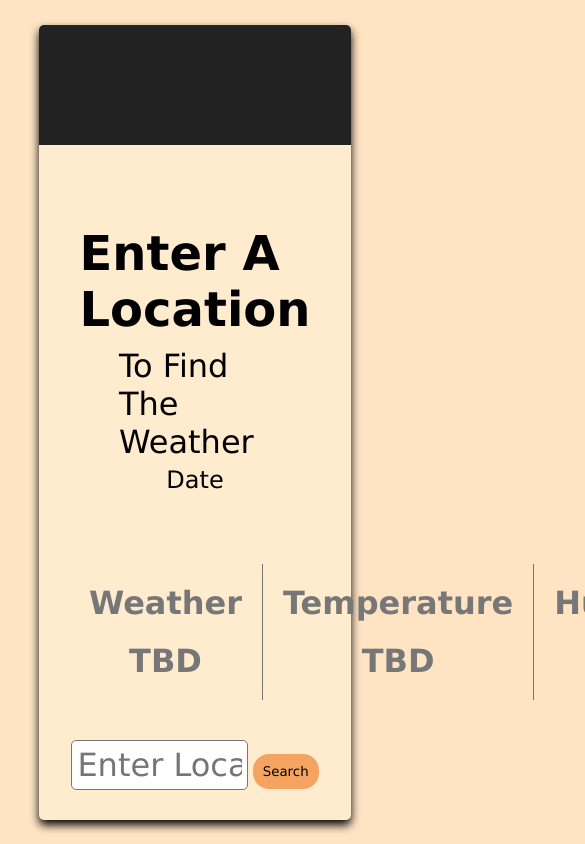
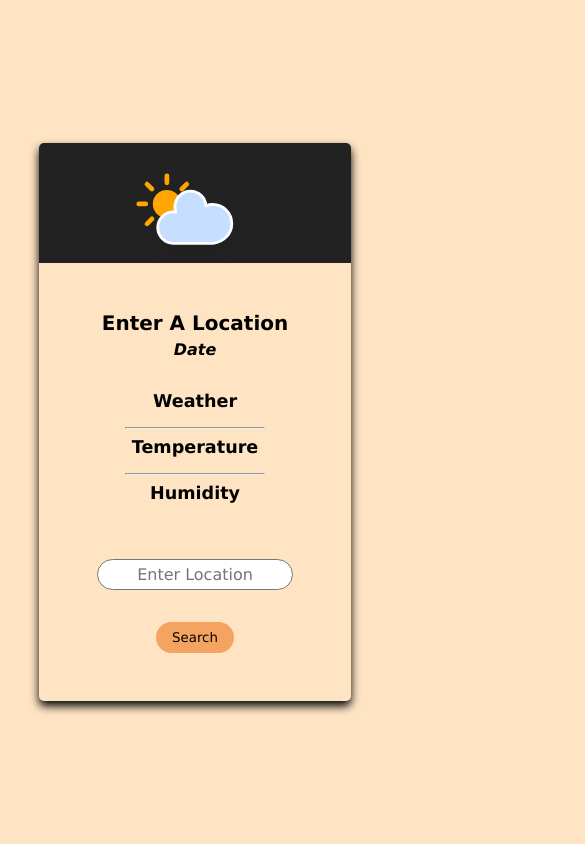
Before and after one commit to IngaSafranova/weater, a website: page public/index.html in a window 390 px wide. Shown: the top 844 px of the page, 585 px wide, since content can reach past the window. Drawn offline with Linux system fonts and the light colour scheme.

Commit message:
made responsive

```diff
--- a/public/index.html
+++ b/public/index.html
@@ -1,46 +1,49 @@
 <!DOCTYPE html>
 <html lang="en">
   <head>
-    <meta charset="UTF-8">
-    <meta http-equiv="X-UA-Compatible" content="IE=edge">
-    <meta name="viewport" content="width=device-width, initial-scale=1.0">
-    <link href="styles.css" rel ="stylesheet">
+    <meta charset="UTF-8" />
+    <meta http-equiv="X-UA-Compatible" content="IE=edge" />
+    <meta name="viewport" content="width=device-width, initial-scale=1.0" />
+    <link href="styles.css" rel="stylesheet" />
 
     <title>Weather App</title>
   </head>
-<body >
-    <div class ='container'>
-        <div class ='header'>
-
+  <body>
+    <div class="container">
+      <div class="header">
+        <svg class="icon">
+          <use xlink:href="./cloudy-day-1.svg#cloudy-day-1"></use>
+        </svg>
       </div>
-    <div class ='content'>
+      <div class="content">
         <div class="general-information">
           <div class="status">Enter A Location</div>
-         <div class="location" class="p">To Find The Weather</div>
+          <div class="location" class="p"></div>
           <div class="date">Date</div>
         </div>
         <div class="details-section">
           <div class="details">
             <div class="title">Weather</div>
-             <div class="value" data-weather>TBD</div>
+            <div class="value" data-weather></div>
           </div>
+          <hr>
           <div class="details bordered">
-             <div  class="title">Temperature</div>
-             <div class="value" data-temperature>TBD</div>
+            <div class="title">Temperature</div>
+            <div class="value" data-temperature></div>
           </div>
+          <hr>
           <div class="details">
             <div class="title">Humidity</div>
-             <div class="value" data-humidity>TBD</div>
+            <div class="value" data-humidity></div>
           </div>
         </div>
-     <div class="city-search-container">
-         <input type="text" class="search" placeholder="Enter Location">
-         <button class = 'btn'>Search</button>
-     </div>
-     </div>
+        <form id="form" class="city-search-container">
+          <input type="text" class="search" placeholder="Enter Location" />
+          <button class="btn">Search</button>
+        </form>
+
       </div>
     </div>
     <script src="script.js"></script>
-
   </body>
 </html>
--- a/public/script.js
+++ b/public/script.js
@@ -1,5 +1,6 @@
 const enter = document.querySelector(".btn");
-//console.log(enter)
+const form = document.querySelector("#form");
+// console.log(form)
 const locationElement = document.querySelector(".location");
 //console.log(locationElement)
 const dateElement = document.querySelector(".date");
@@ -42,7 +43,9 @@ const dateBuilder = (d) => {
   return `${day} ${date} ${month} ${year}`;
 };
 
-enter.addEventListener("click", (event) => {
+form.addEventListener("submit", fetchWeather);
+
+function fetchWeather(event) {
   //prevents page reload when submitting a form
   event.preventDefault();
 
@@ -74,7 +77,7 @@ enter.addEventListener("click", (event) => {
       getWeather(city, data);
     })
     .catch((error) => console.log("Fetch error:", error));
-});
+}
 
 function getWeather(city, data) {
   const weather = data.current.weather[0].description;
@@ -92,6 +95,8 @@ function getWeather(city, data) {
 
   if (temperature >= 17) {
     document.body.style.backgroundColor = "#daa520";
-  } else document.body.style.backgroundColor = "#4682b4";
-  // document.body.style.backgroundImage = "url('/pexels-photomix-company-96627.jpg')"
+  } else {
+    document.body.style.backgroundColor = "#4682b4";
+    document.body.style.color = "#ffff";
+  }
 }
--- a/public/styles.css
+++ b/public/styles.css
@@ -1,152 +1,163 @@
-*,*::before, *::after {
+*,
+*::before,
+*::after {
   box-sizing: border-box;
-    font-family:'Lucida Sans', 'Lucida Sans Regular', 'Lucida Grande', 'Lucida Sans Unicode', Geneva, Verdana, sans-serif
+  font-family: "Lucida Sans", "Lucida Sans Regular", "Lucida Grande", sans-serif;
 }
 
 body {
-/*background:linear-gradient(lightBlue, blue, lightBlue);
-/*background-image: url("/pexels-photomix-company-96627.jpg");*/
-background-color:bisque;
+  background-color: bisque;
   display: flex;
   justify-content: center;
   align-items: center;
   min-height: 100vh;
   margin: 0;
   padding: 0;
-
 }
-
-  .container{
+.container {
   max-width: 80%;
   width: 1000px;
 
-    background-color:blanchedalmond;
+  background-color: transparent;
   box-shadow: 0 5px 10px black;
   border-radius: 5px;
-
-
 }
-.content {
-    padding:30px;
-    margin: 0px;
-}
-
 .header {
-    background-color: #222;
+  background: #222;
   height: 120px;
   display: flex;
   justify-content: center;
-    align-items: flex-end;
+  align-items: first baseline;
   border-top-left-radius: 5px;
   border-top-right-radius: 5px;
 }
 
-.icon-container {
-    position:relative;
-    top: 70px;
-    padding: 20px;
-    background-color: white;
-    width: 100px;
-    height: 100px;
-    border-radius: 50px;
+.content {
+  padding: 1rem;
+  margin: 0px;
 }
 
 .general-information {
   display: flex;
   flex-direction: column;
   align-items: center;
-    padding: 50px;
+  padding: 2rem;
+}
+.status {
+  font-size: 1.25rem;
+  font-weight: bold;
+}
+.location {
+  font-weight: bold;
+}
+.date {
+  font-size: 1rem;
+  font-weight: bold;
+  font-style: italic;
+  margin-top: 5px;
+}
+.details-section {
+  display: flex;
+  flex-direction: column;
+  align-items: center;
+  text-align: center;
+  margin-bottom: 1rem;
+}
+.details .title {
+  font-size: 1.1rem;
+  font-weight: bold;
 }
 
+.details .value {
+  font-size: 1rem;
+  margin-top: 0.5rem;
+  font-weight: bold;
+}
+::first-letter {
+  text-transform: capitalize;
+}
+hr {
+  width: 50%;
+}
+.city-search-container {
+  display: flex;
+  flex-direction: column;
+  justify-content: center;
+  align-items: center;
+  margin: 0, 0, 75px;
+}
+.search {
+  margin-top: 2rem;
+  margin-bottom: 2rem;
+  font-size: 1rem;
+  outline: none;
+  border: 1px solid #777;
+  border-radius: 100vw;
+  padding: 5px 5px;
+  width: 70%;
+  text-align: center;
+}
+
+.btn {
+  background-color: sandybrown;
+  padding: 0.5rem 1rem;
+  border-radius: 100vw;
+  align-items: center;
+  border: none;
+  margin-bottom: 2rem;
+}
+
+@media (min-width: 50em) {
   .status {
-    font-size: 3rem;
-    font-weight: bold;
+    font-size: 2.5rem;
   }
 
   .location {
     font-size: 2rem;
-    font-weight: 550;
-    margin-top: 10px;
-    /* text-shadow: 2px 2px rgba(50,50, 70, 0.5); */
   }
-
- ::first-letter{
-    text-transform: capitalize;
+  .date {
+    font-size: 2rem;
   }
-
-.date {
-    font-size: 1.5rem;
-    font-weight: 500;
-    margin-top: 5px;
-
-}
-
   .details-section {
-    display: flex;
+    flex-direction: row;
     justify-content: space-between;
     margin-top: 20px;
   }
-.details{
+  .details {
     display: flex;
     flex-direction: column;
     align-items: center;
     flex-basis: 0;
     flex-grow: 1;
-    padding: 20px;
+    padding: 1.5rem;
   }
 
   .details .title {
-    font-size: 2rem;
-    flex-grow: 1;
-    font-weight: bold;
-    color: #777;
+    font-size: 1.75rem;
   }
 
   .details .value {
-    font-size: 2rem;
-    margin-top: 20px;
-    color: #777;
-    font-weight: bold;
+    font-size: 1.5rem;
+    margin-top: 1.5rem;
   }
 
   .details.bordered {
     border-left: 1px solid #777;
     border-right: 1px solid #777;
-
+  }
+  hr {
+    display: none;
   }
 
   .city-search-container {
-    display: flex;
     flex-direction: row;
-    justify-content: center;
    align-items: baseline;
-    margin: 0,0,75px;
   }
 
   .search {
-    margin-top: 40px;
     font-size: 2rem;
-    outline: none;
-    border: 1px solid #777;
-    border-radius: 5px;
-    padding: 5px 5px;
-    width: 70%;
-    justify-content: left;
-    text-align: center;
-    align-items: left;
   }
-
-.city-search-container .btn {
-    background-color: sandybrown;
-    padding: 10px;
-    align-items: center;
+  .btn {
+    margin-left: 1rem;
   }
-
-.btn{
-    padding-top: 30px;
-    align-items: center;
-    border-radius: 16px 16px 16px 16px;
-    margin-top: -25px;
-    border: none;
-    margin-left: 5px;
 }
```
Also changed, not shown: public/cloudy-day-1.svg (added). Lines whose indentation alone changed are shown as unchanged.
